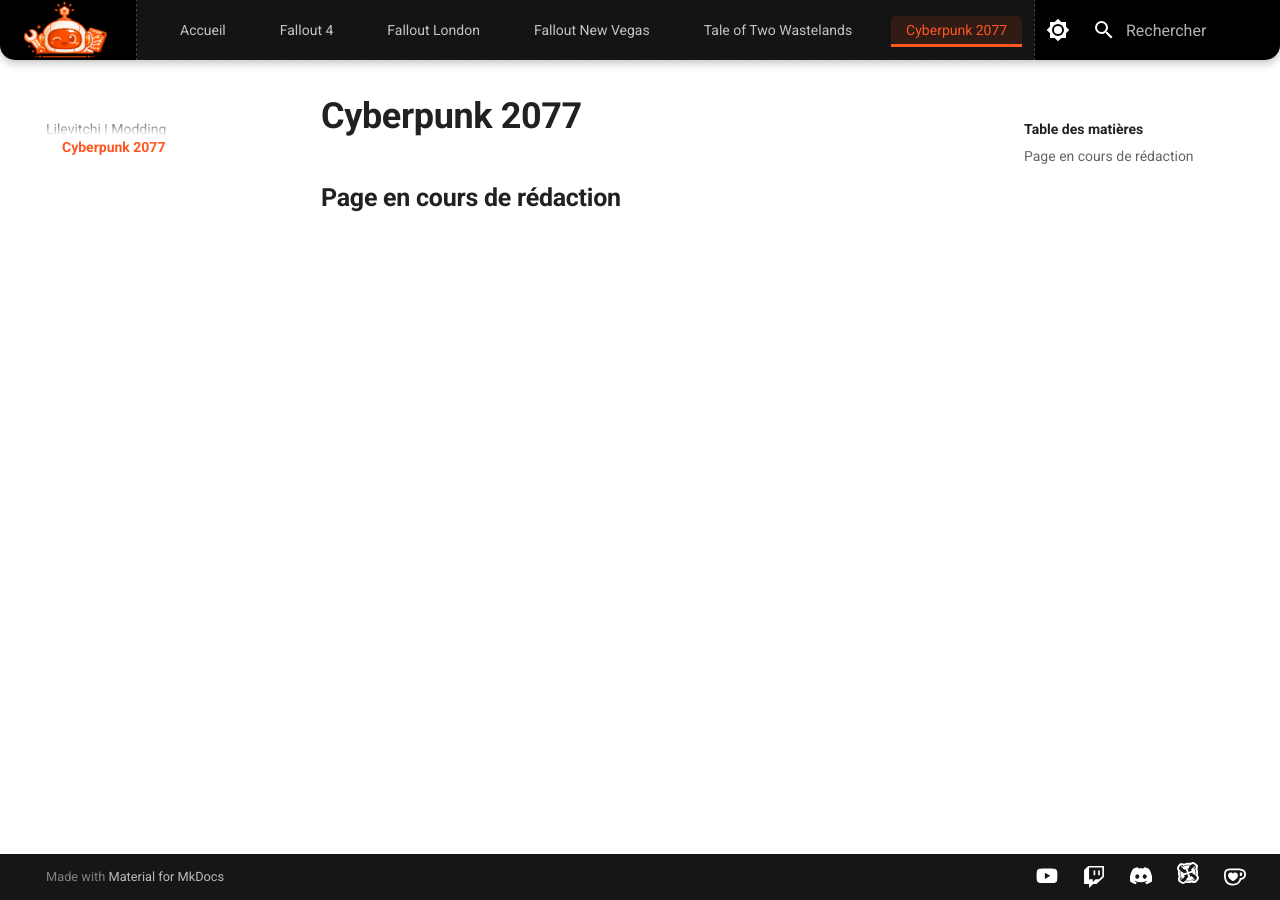
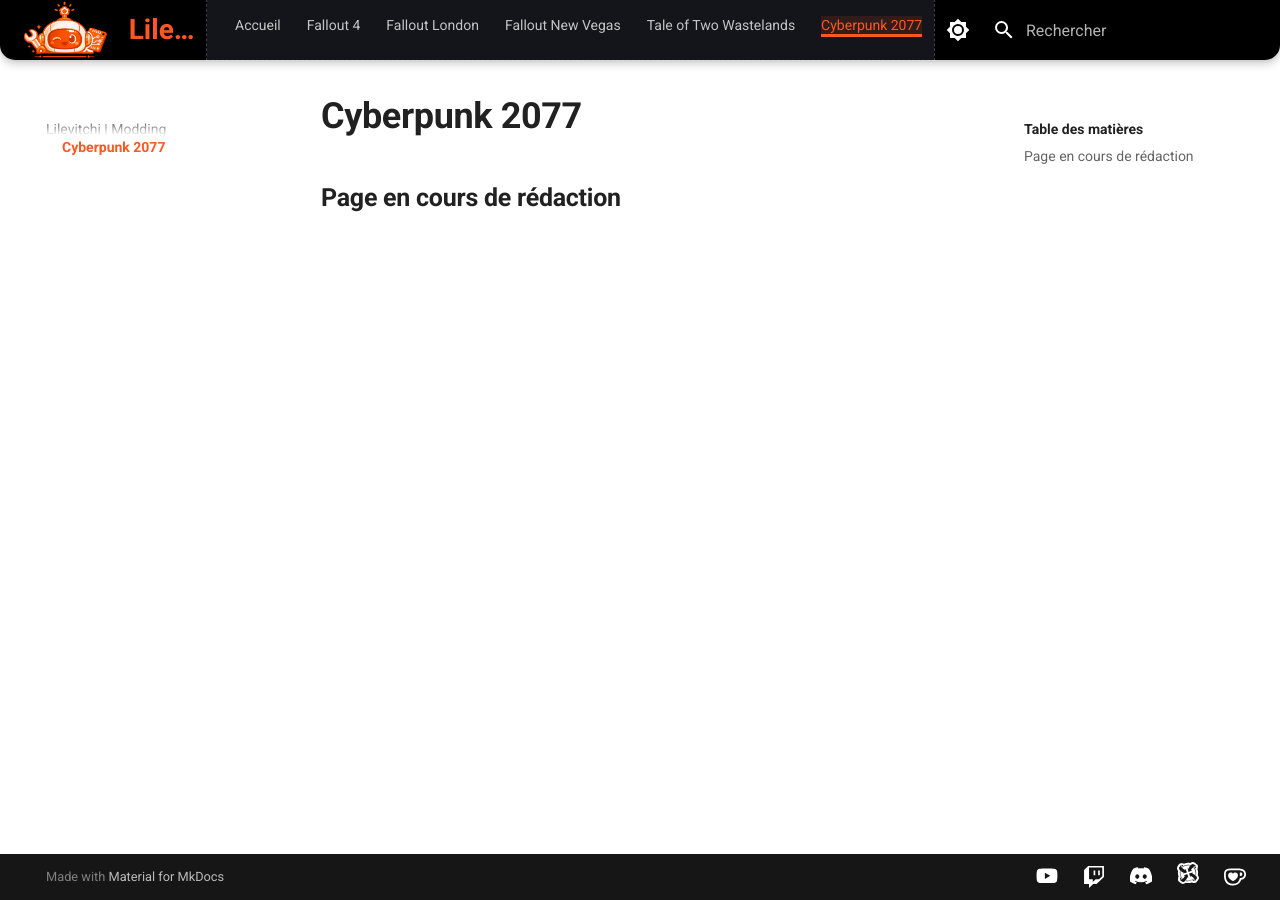
Before and after one commit to Lilevitchi/lilevitchi.github.io, an MkDocs documentation site: the page built from docs/cyberpunk/index.md, in a window 1280 px wide. Built offline with MkDocs 1.6.1 and Material for MkDocs 9.7.7, drawn with Linux system fonts in a browser that asks for light colours.

Commit message:
Update extra.css

```diff
--- a/docs/stylesheets/extra.css
+++ b/docs/stylesheets/extra.css
@@ -148,31 +148,31 @@
   outline: 1px dashed rgba(255, 255, 255, 0.25);
 }
 
-/* Tabs bar */
+/* Tabs bar
 [data-md-color-scheme] .md-tabs {
   display: inline-flex;
   background: transparent;
   border-bottom: none;
-}
+}*/
 
 /* Liste des onglets */
 [data-md-color-scheme] .md-tabs__list {
   display: flex;
   align-items: center;
-  /*gap: 0.10rem;*/
+  gap: 0.10rem;*/
 }
 
 /* Onglet — état normal */
 [data-md-color-scheme] .md-tabs__link {
-  display: flex;
+  /*display: flex;
   align-items: center;
   padding: 0.35rem 0.75rem;
-  line-height: 1;
+  line-height: 1;*/
   color: var(--white);
   opacity: 0.75;
 
   border-bottom: 3px solid transparent;
-  border-radius: var(--radius-sm) var(--radius-sm) 0 0;
+  /*border-radius: var(--radius-sm) var(--radius-sm) 0 0;*/
 
   transition: color var(--transition-base),
               background-color var(--transition-base),
@@ -198,14 +198,14 @@
 }
 
 /* On cache la barre de navigation originale qui apparaît en haut à cause du mode sticky */
-.md-container > .md-tabs {
+/*.md-container > .md-tabs {
   display: none;
-}
+}*/
 
 /* On annule le décalage du contenu principal */
-[data-md-color-scheme] .md-main {
+/*[data-md-color-scheme] .md-main {
   padding-top: 0;
-}
+}*/
 
 /* ==============================
    3. CONTENU & TYPOGRAPHIE
```
